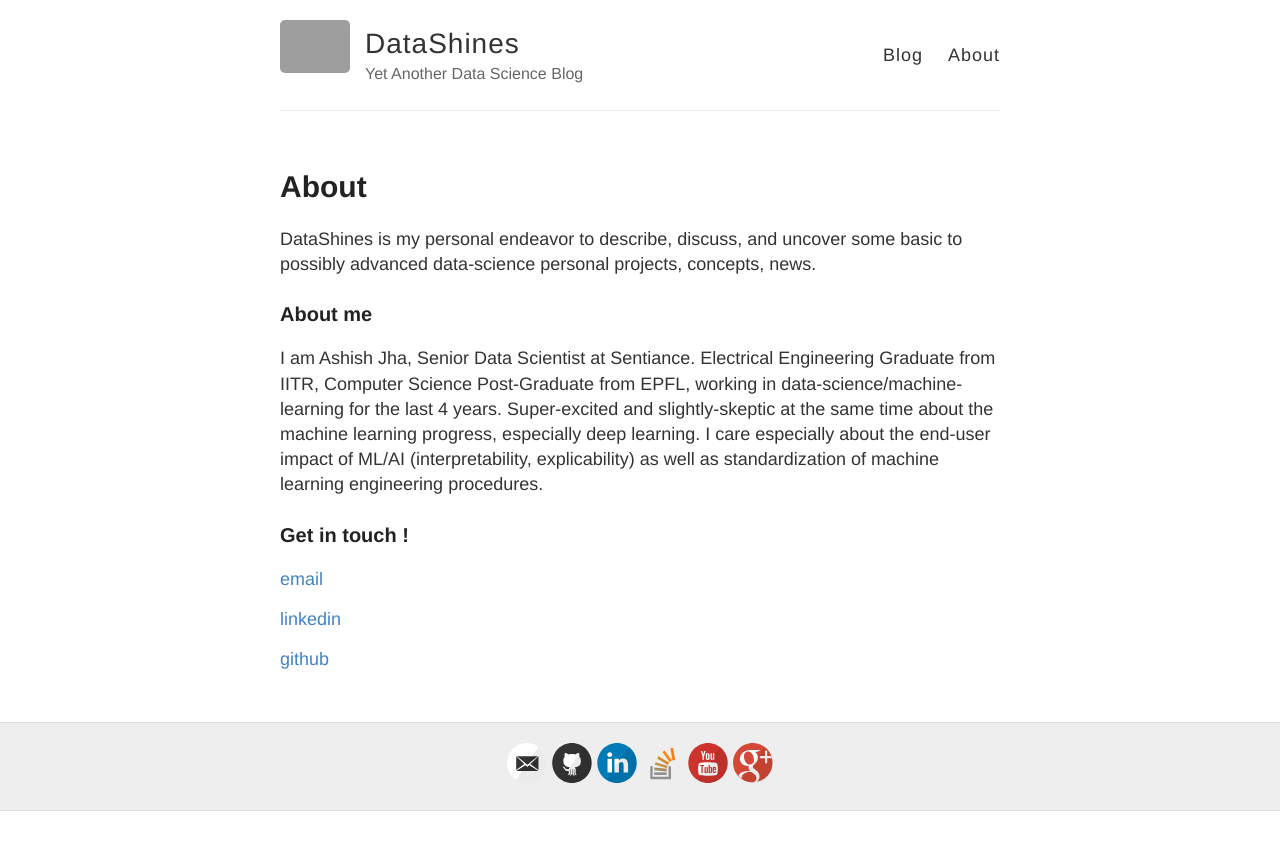
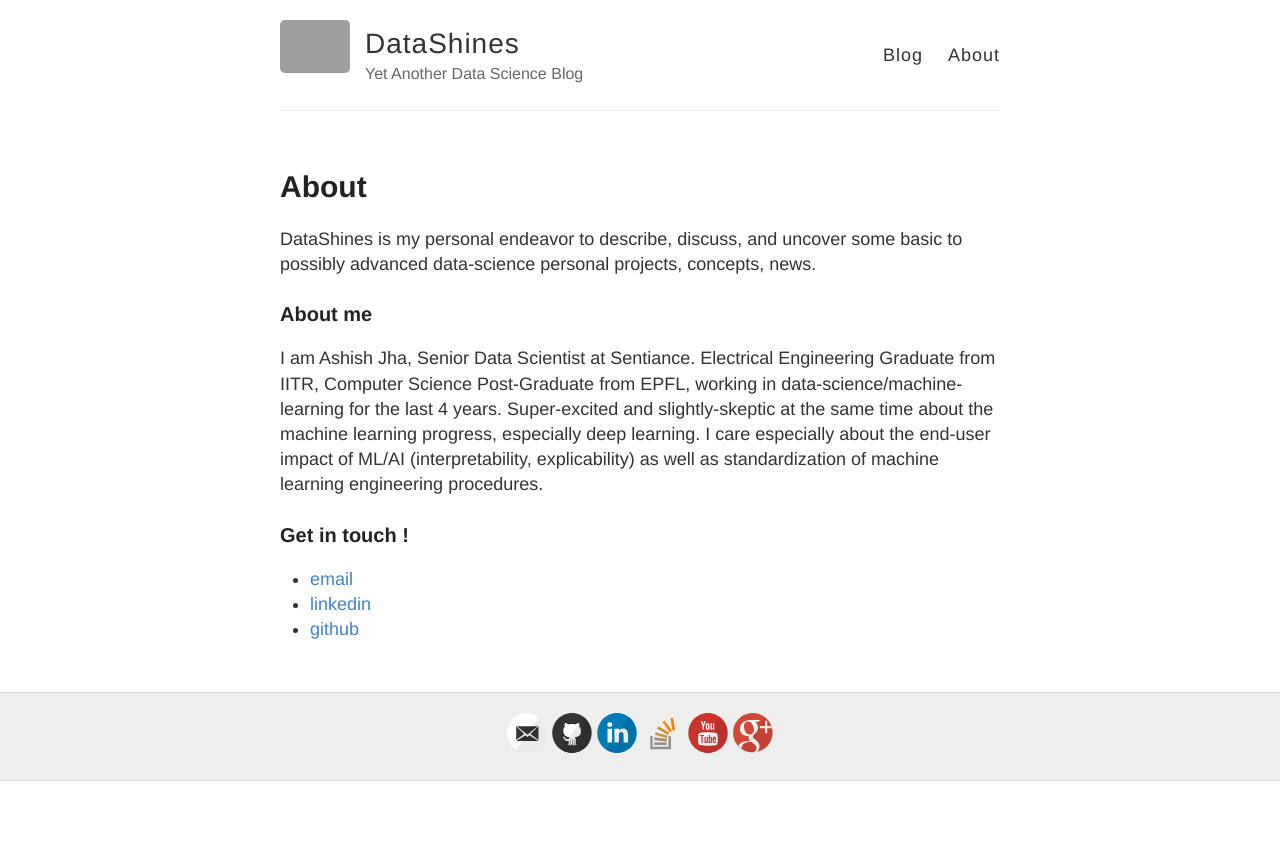
Before and after one commit to datashines/datashines.github.io, a Jekyll site: the page built from about.md, in a window 1280 px wide. Shown: the top 850 px of the page. Built offline with Jekyll 4.4.1, drawn with Linux system fonts in a browser that asks for light colours; grey boxes are pictures that could not be loaded.

```diff
--- a/about.md
+++ b/about.md
@@ -13,8 +13,6 @@ I am Ashish Jha, Senior Data Scientist at Sentiance. Electrical Engineering Grad
 
 ### Get in touch !
 
-[email](mailto:arj7192@gmail.com)
-
-[linkedin](https://www.linkedin.com/in/ashishrj)
-
-[github](https://github.com/arj7192)
+- [email](mailto:arj7192@gmail.com)
+- [linkedin](https://www.linkedin.com/in/ashishrj)
+- [github](https://github.com/arj7192)
```
